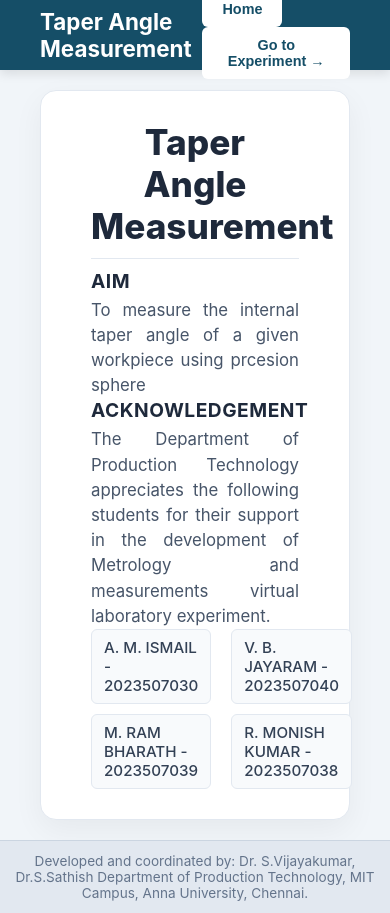
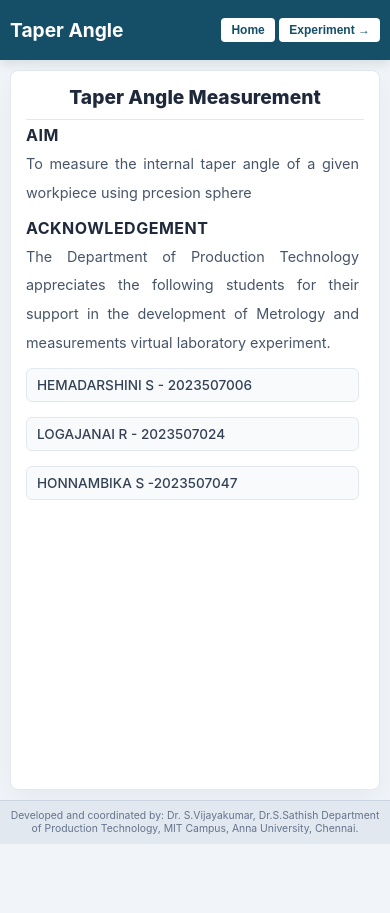
Before and after one commit to mmmvirtuallab-cloud/taper-angle, a plain HTML site: page index.html in a window 390 px wide. After the commit the page ends 844 px from the top, so only its background shows below. Drawn offline with Linux system fonts and the light colour scheme.

Commit message:
fixed mobile overview

```diff
--- a/intro.css
+++ b/intro.css
@@ -148,3 +148,117 @@ body {
     border-top: 1px solid #cbd5e1;
     flex-shrink: 0; /* Ensures fixed height */
 }
+
+/* =========================================
+   MOBILE RESPONSIVE STYLES (Max Width 768px)
+   ========================================= */
+@media (max-width: 768px) {
+    body {
+        height: 100dvh; /* Dynamic height: excludes browser URL bars */
+        min-height: -webkit-fill-available; /* iOS fix */
+    }
+
+    /* 1. Header: Compact size */
+    .intro-header {
+        height: 60px;
+        padding: 0 10px;
+    }
+
+    .header-title {
+        font-size: 1.2rem;
+        max-width: 40%;
+        white-space: nowrap;
+        overflow: hidden;
+        text-overflow: ellipsis;
+    }
+
+    /* 2. Buttons: Tiny and Compact */
+    .header-actions { gap: 8px; }
+
+     .header-btn {
+        padding: 6px 10px; /* Very small padding */
+        font-size: 0.75rem; /* Smaller font */
+        border-radius: 4px; /* Tighter corners */
+        height: auto; /* Ensure height fits content */
+        line-height: 1; /* Prevent extra vertical space */
+    }
+
+    /* 3. Wrapper: Maximize screen usage */
+    .content-wrapper {
+        padding: 10px; /* Very minimal edge padding */
+        overflow: hidden; /* Ensures the wrapper itself never scrolls */
+    }
+
+    /* 4. Info Card: Full Height & Flex Layout */
+    .info-card {
+        width: 100%;
+        height: 100%; /* Force it to fill the screen */
+        padding: 15px 15px 5px 15px; /* Tighter padding */
+        border-radius: 8px;
+
+        display: flex;
+        flex-direction: column; /* Stack children */
+    }
+
+    .info-card h1 {
+        font-size: 1.2rem;
+        margin-bottom: 5px;
+        flex-shrink: 0; /* Stop title from squashing */
+    }
+
+    .divider {
+        margin: 5px 0;
+        flex-shrink: 0;
+    }
+
+    /* 5. Content Body: THE SCROLLABLE PART */
+    /* Note: Use .description-area if using React, or .card-body if using HTML */
+    .description-area, .card-body {
+        flex-grow: 1;    /* Take all remaining vertical space */
+        min-height: 0;   /* CRITICAL: Allows scrolling inside a flex item */
+        overflow-y: auto; /* Enable internal scrolling */
+
+        display: flex;
+        flex-direction: column;
+        justify-content: flex-start; /* Start from top */
+        gap: 10px; /* Give sections breathing room */
+        padding-right: 5px;
+        text-align: left;
+    }
+
+    /* Typography inside the card */
+    .aim-section h3, .ack-section h3, .section-title {
+        font-size: 1rem;
+        margin-bottom: 5px;
+        color: #1e293b /* distinct color for headings */
+    }
+
+    .aim-section p, .ack-section p, .section-text {
+        font-size: 0.9rem;
+        line-height: 2;
+        margin-bottom: 0; /* Let 'gap' handle spacing */
+    }
+
+    /* 6. Student Grid: Stack vertically */
+    .student-list, .student-grid {
+        grid-template-columns: 1fr; /* 1 Column */
+        gap: 15px;
+        padding-bottom: 10px; /* Space at the bottom of the scroll */
+    }
+
+    .student-list li, .student-grid li {
+        padding: 8px 10px;
+        font-size: 0.85rem;
+    }
+
+    /* 7. Footer: Tiny */
+    .intro-footer {
+        flex-shrink: 0; /* CRITICAL: Never let footer be pushed off */
+        padding: 8px;
+        font-size: 0.65rem;
+        white-space: normal;
+        line-height: 1.3;
+        background-color: #e2e8f0;
+        z-index: 10; /* Ensure it sits on top if overlapping happens */
+    }
+}
--- a/intro/intro.js
+++ b/intro/intro.js
@@ -3,11 +3,22 @@ import { INTRO_CONTENT } from './intro_data.js';
 
 document.addEventListener('DOMContentLoaded', () => {
 
-    // 1. Header
+    // 1. Header & Title Setup
     document.getElementById('top-bar-title').textContent = INTRO_CONTENT.headerTitle;
+
+    // --- BUTTON LOGIC ---
     const btn = document.getElementById('action-btn');
     btn.textContent = `${INTRO_CONTENT.buttonLabel} →`;
-    btn.onclick = () => window.open(INTRO_CONTENT.buttonLink, '_self');
+
+    btn.onclick = () => {
+        // Check if screen width is mobile (less than or equal to 768px)
+        if (window.innerWidth <= 768) {
+            alert("This experiment is designed for larger screens (Laptop/Desktop). Please switch to a larger device for the best experience.");
+        } else {
+            // If on desktop/tablet, navigate normally
+            window.open(INTRO_CONTENT.buttonLink, '_self');
+        }
+    };
 
     // 2. Main Title
     document.getElementById('main-title').textContent = INTRO_CONTENT.mainHeading;
@@ -15,7 +26,7 @@ document.addEventListener('DOMContentLoaded', () => {
     // 3. Content Injection
     const contentArea = document.getElementById('main-desc');
 
-    // Create Student List Items (No bullets, styled by CSS)
+    // Create Student List Items
     const studentListHTML = INTRO_CONTENT.students
         .map(student => `<li>${student}</li>`)
         .join('');
--- a/intro/intro_data.js
+++ b/intro/intro_data.js
@@ -2,10 +2,10 @@
 
 export const INTRO_CONTENT = {
     // Top Blue Bar Text
-    headerTitle: "Taper Angle Measurement ",
+    headerTitle: "Taper Angle",
 
     // Button Text & Link
-    buttonLabel: "Go to Experiment",
+    buttonLabel: "Experiment",
     buttonLink: "lab.html",
 
     // Main Page Content
@@ -21,9 +21,8 @@ export const INTRO_CONTENT = {
 
     // Student List
     students: [
-        "A. M. ISMAIL - 2023507030",
-        "V. B. JAYARAM - 2023507040",
-        "M. RAM BHARATH - 2023507039",
-        "R. MONISH KUMAR - 2023507038"
+        "HEMADARSHINI S - 2023507006",
+        "LOGAJANAI R - 2023507024",
+        "HONNAMBIKA S -2023507047"
     ]
 };
```
